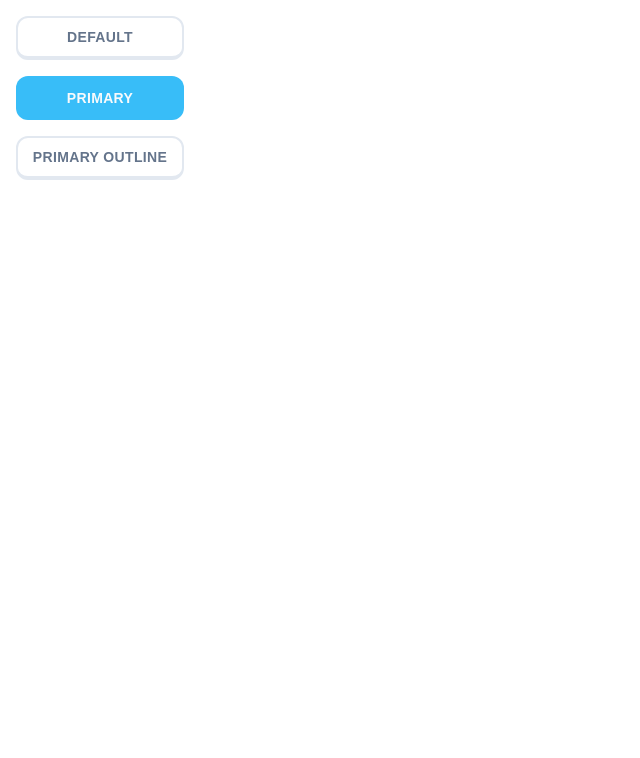
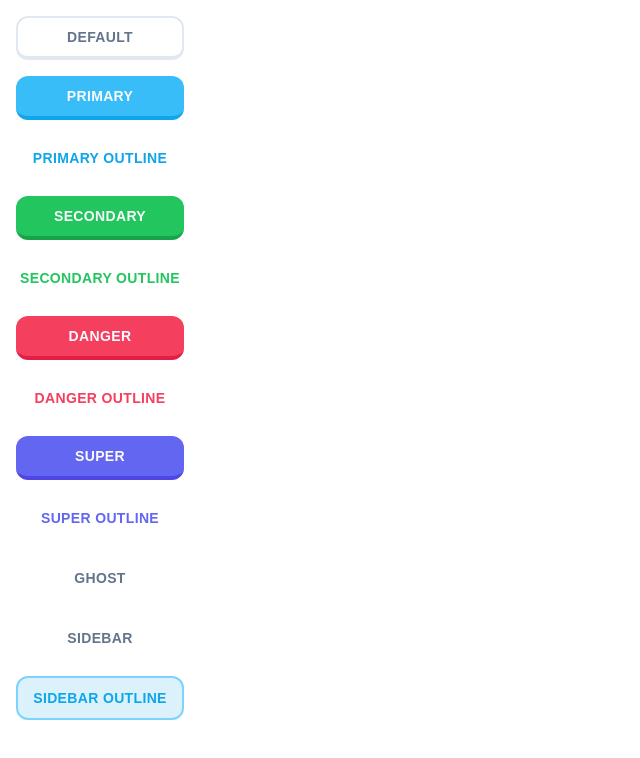
Before and after one commit to chinel/React-lab, a Next.js app in the folder language-learning-app/: page /buttons in a window 1280 px wide. Shown: the top 758 px of the page, without its empty margins (0-640 px from the left). Built offline with nearby package versions, Linux system fonts and the light colour scheme.

Commit message:
feat: create entire button variants for the app

```diff
--- a/language-learning-app/app/buttons/page.tsx
+++ b/language-learning-app/app/buttons/page.tsx
@@ -6,7 +6,16 @@
     <div className="p-4 space-y-4 flex flex-col max-w-[200px]">
       <Button>Default</Button>
       <Button variant="primary">Primary</Button>
-      <Button>Primary Outline</Button>
+      <Button variant="primaryOutline">Primary Outline</Button>
+      <Button variant="secondary">Secondary</Button>
+      <Button variant="secondaryOutline">Secondary Outline</Button>
+      <Button variant="danger">Danger</Button>
+      <Button variant="dangerOutline">Danger Outline</Button>
+      <Button variant="super">Super</Button>
+      <Button variant="superOutline">Super Outline</Button>
+      <Button variant="ghost">Ghost</Button>
+      <Button variant="sidebar">Sidebar</Button>
+      <Button variant="sidebarOutline">Sidebar Outline</Button>
     </div>
   );
 };
--- a/language-learning-app/components/ui/button.tsx
+++ b/language-learning-app/components/ui/button.tsx
@@ -11,7 +11,24 @@
       variant: {
         default:
           "bg-white text-black border-slate-200 border-2 border-b-[4px] active:border-b-2 hover:bg-slate-100 text-slate-500",
-        primary: "bg-sky-400 text-primary-foreground",
+        primary:
+          "bg-sky-400 text-primary-foreground hover:bg-sky-400/90 border-sky-500 border-b-4 active:border-b-0",
+        primaryOutline: "bg-white text-sky-500 hover:bg-slate-100",
+        secondary:
+          "bg-green-500 text-primary-foreground hover:bg-green-500/90 border-green-600 border-b-4 active:border-b-0",
+        secondaryOutline: "bg-white text-green-500 hover:bg-slate-100",
+        danger:
+          "bg-rose-500 text-primary-foreground hover:bg-rose-500/90 border-rose-600 border-b-4 active:border-b-0",
+        dangerOutline: "bg-white text-rose-500 hover:bg-slate-100",
+        super:
+          "bg-indigo-500 text-primary-foreground hover:bg-indigo-500/90 border-indigo-600 border-b-4 active:border-b-0",
+        superOutline: "bg-white text-indigo-500 hover:bg-slate-100",
+        ghost:
+          "bg-transparent text-slate-500 border-transparent border-0 hover:bg-slate-100",
+        sidebar:
+          "bg-transparent text-slate-500 border-2 border-transparent hover:bg-slate-100 transition-none",
+        sidebarOutline:
+          "bg-sky-500/15 text-sky-500 border-sky-300 border-2 hover:bg-sky-500/20 transition-none",
       },
       size: {
         default: "h-11 px-4 py-2",
```
